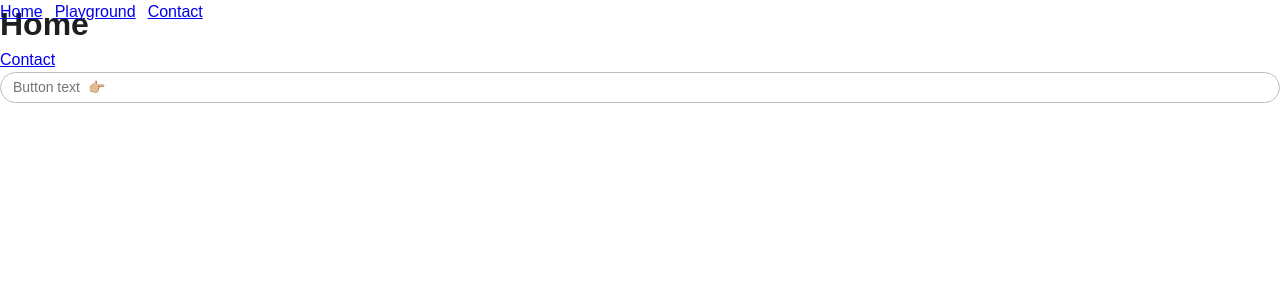
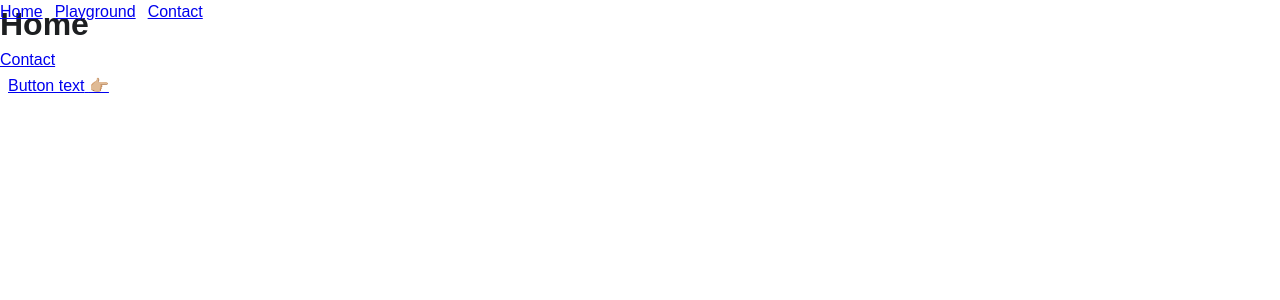
Before and after one commit to muchisx/v1_the_tiger, a React (Vite) app in the folder web/: page / in a window 1280 px wide. Shown: the top 300 px of the page. Built offline with nearby package versions, Linux system fonts and the light colour scheme; a web font is replaced by a local one.

Commit message:
FIX: resolve type errors

```diff
--- a/web/src/components/Button.tsx
+++ b/web/src/components/Button.tsx
@@ -1,18 +1,20 @@
 import ButtonStyled from './styled/ButtonStyled';
 
-type Props = {
+type CommonProps = {
   text: string;
+  type: string;
 };
 
+type ConditionalProps =
+  | { role: 'button'; to?: never }
+  | { role: 'link'; to: string };
+
+type Props = CommonProps & ConditionalProps;
+
 function Button(props: Props) {
-  const { text } = props;
+  const { text, role, type, to } = props;
 
-  return (
-    <ButtonStyled type="quaternary" role="button" to="/">
-      {text}
-      <span>👉🏼</span>
-    </ButtonStyled>
-  );
+  return <ButtonStyled type={type} role={role} to={to} text={text} />;
 }
 
 export default Button;
--- a/web/src/components/styled/ButtonStyled.tsx
+++ b/web/src/components/styled/ButtonStyled.tsx
@@ -1,22 +1,23 @@
 import styled from 'styled-components';
 import { Link } from 'react-router-dom';
 
-type Props = {
-  role: string;
+type ContainerProps = {
   type: string;
-  to: string;
-  children: React.ReactNode;
 };
 
-function ButtonStyled(props: Props) {
-  const { role, type = 'primary', children, to } = props;
+type Props = {
+  text: string;
+  role: string;
+  to?: string;
+} & ContainerProps;
 
-  const Container = styled.div`
-    background: var(--btn-color-bg-${type});
+const Container = styled.div<ContainerProps>`
+  background: var(--btn-color-bg-${(props: ContainerProps) => props.type});
   border-radius: 100px;
   padding: 2rem 8rem;
-    color: var(--btn-color-text-${type});
-    border: 1px solid var(--btn-color-border-${type});
+  color: var(--btn-color-text-${(props: ContainerProps) => props.type});
+  border: 1px solid
+    var(--btn-color-border-${(props: ContainerProps) => props.type});
   cursor: pointer;
 `;
 
@@ -31,15 +32,26 @@ function ButtonStyled(props: Props) {
   cursor: pointer;
 `;
 
+function ButtonStyled(props: Props) {
+  const { role, to, text, type } = props;
+
   return (
-    <Container>
+    <Container type={type}>
       {role === 'button' ? (
-        <Button>{children}</Button>
+        <Button>
+          {text} <span>👉🏼</span>{' '}
+        </Button>
       ) : (
-        <Link to={to}>{children}</Link>
+        <Link to={to ?? ''}>
+          {text} <span>👉🏼</span>
+        </Link>
       )}
     </Container>
   );
 }
 
+ButtonStyled.defaultProps = {
+  to: '',
+};
+
 export default ButtonStyled;
--- a/web/src/components/styled/LogoStylex.tsx
+++ b/web/src/components/styled/LogoStylex.tsx
@@ -1,4 +1,9 @@
-function LogoStyled() {
+type Props = {
+  isUppercase?: boolean;
+};
+
+function LogoStyled(props: Props) {
+  const { isUppercase } = props;
   return (
     <div>
       <span>Miguel</span>
@@ -7,4 +12,8 @@ function LogoStyled() {
   );
 }
 
+LogoStyled.defaultProps = {
+  isUppercase: false,
+};
+
 export default LogoStyled;
--- a/web/src/pages/Playground.tsx
+++ b/web/src/pages/Playground.tsx
@@ -6,6 +6,7 @@ function Playground() {
   return (
     <ComponentIsolator>
       <Logo />
+      <Button text="Hey!" type="primary" role="button" />
     </ComponentIsolator>
   );
 }
```
Lines whose indentation alone changed are shown as unchanged.
